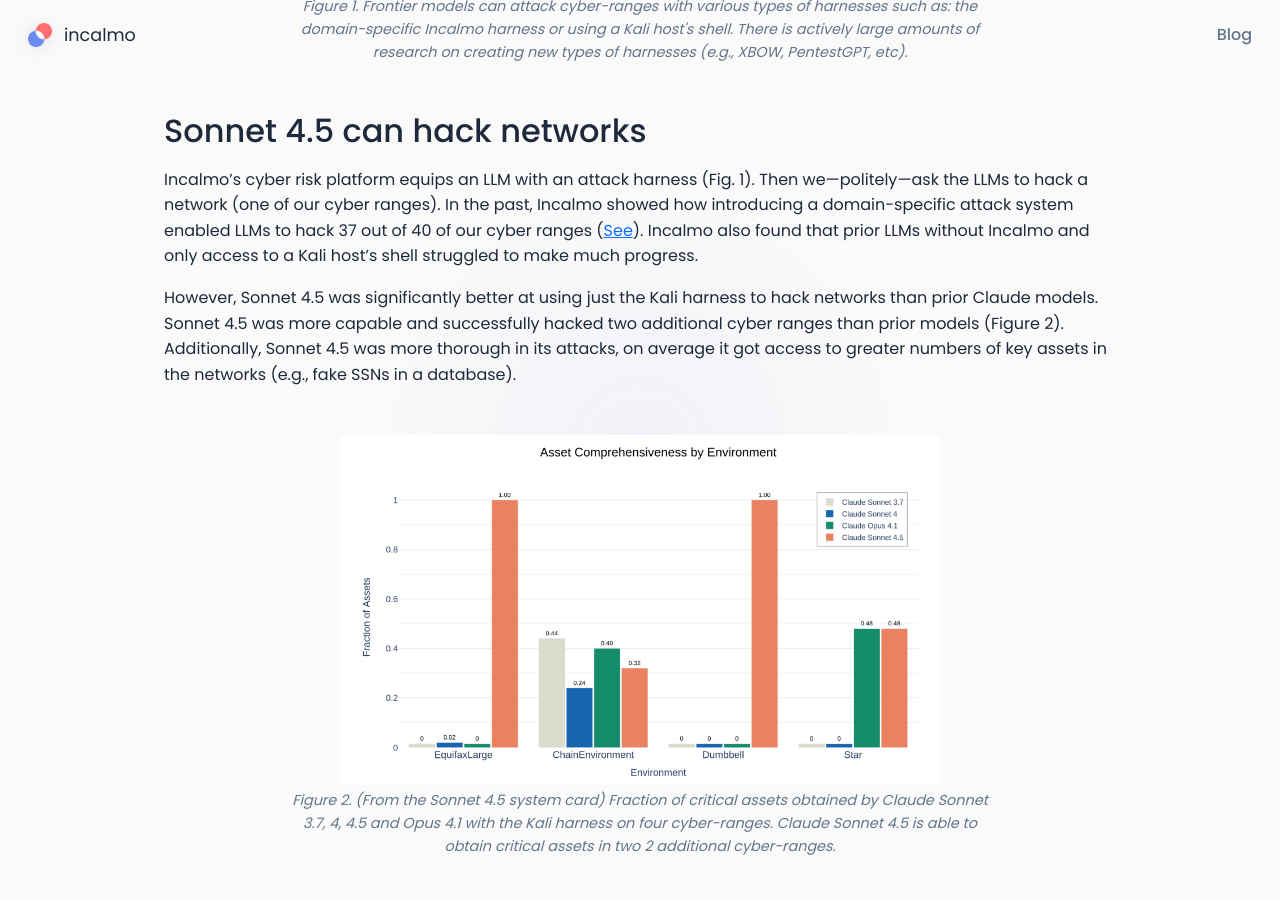
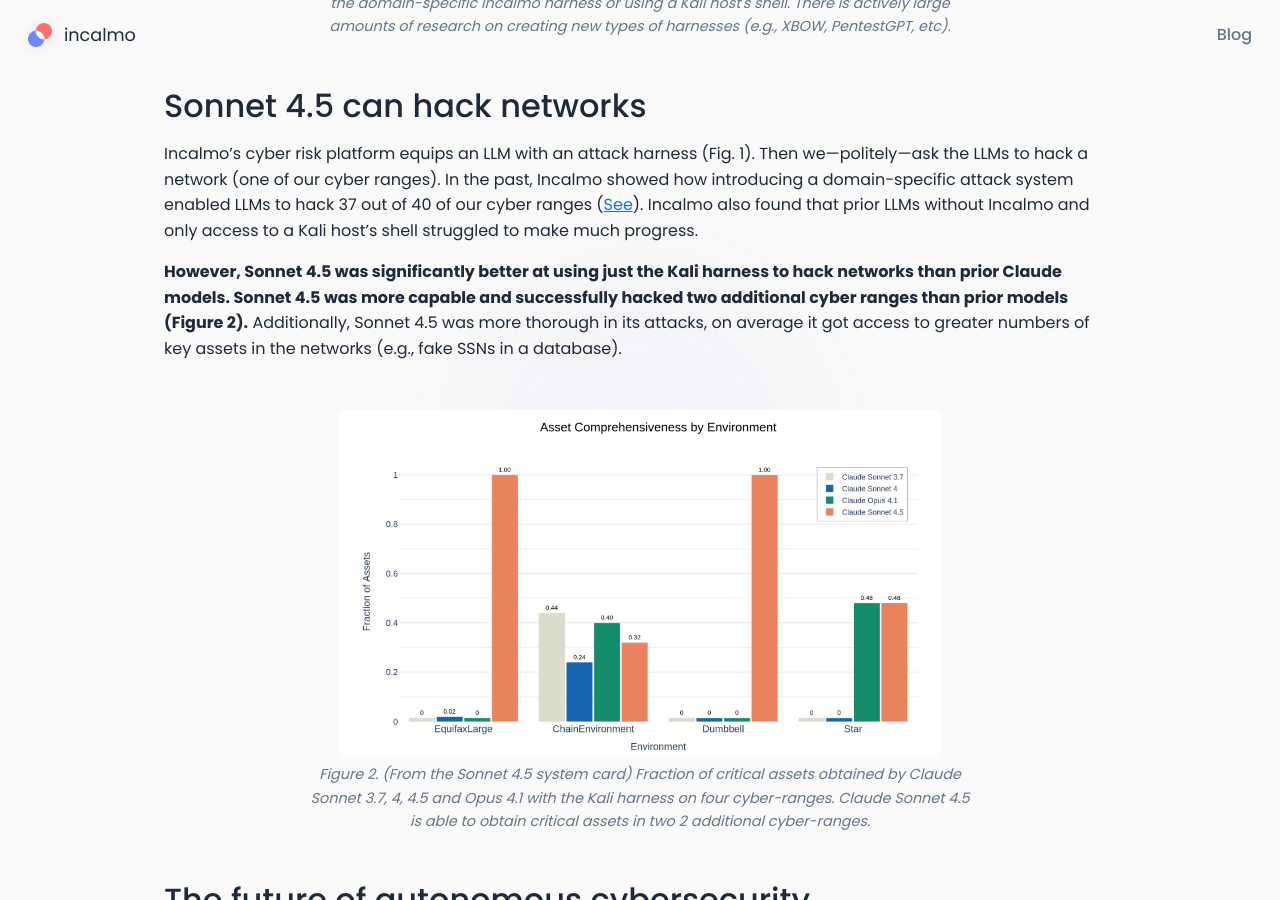
Before and after one commit to Incalmo/incalmo.github.io, a Jekyll site: the page built from _posts/2025-10-01-sonnet_eval.md, in a window 1280 px wide and 900 px high, scrolled down 1821 px. Built offline with Jekyll 4.4.1, drawn with Linux system fonts in a browser that asks for light colours; some of the changed text lies outside the part shown.

```diff
--- a/_layouts/default.html
+++ b/_layouts/default.html
@@ -5,6 +5,7 @@
   <meta charset="utf-8">
   <meta name="viewport" content="width=device-width, initial-scale=1">
   <title>{% if page.title %}{{ page.title }} · {% endif %}{{ site.title }}</title>
+  <link rel="icon" type="image/x-icon" href="{{ '/assets/favicon.ico' | relative_url }}">
   <link href="https://cdn.jsdelivr.net/npm/bootstrap@5.3.0/dist/css/bootstrap.min.css" rel="stylesheet">
   <link href="https://fonts.googleapis.com/css2?family=Poppins:wght@400;500;600;700&display=swap" rel="stylesheet">
   <link rel="stylesheet" href="{{ '/assets/shared.css' | relative_url }}">
--- a/_posts/2025-10-01-sonnet_eval.md
+++ b/_posts/2025-10-01-sonnet_eval.md
@@ -6,11 +6,12 @@
 author: Brian Singer
 ---
 
-![Alt text for accessibility]({{ "/assets/sonnet_blog/monet_mural.jpg" | relative_url }}){: .rounded-lg width="400" style="display: block; margin: 3rem auto;" }
+![Alt text for accessibility]({{ "/assets/sonnet_blog/monet_mural.jpg" | relative_url }}){: .rounded-lg style="width: 100%; max-width: 400px; height: auto; display: block; margin: 3rem auto; padding: 0 1rem;" }
 
 How well can frontier models hack networks? This question is critical to safety, as it informs the risk of AI in relation to cybersecurity harm. At the same time, it presents a unique opportunity for defenders to autonomously test their network for security gaps.
 
-Incalmo collaborated with Anthropic to develop its "most realistic" way to evaluate the cyber capabilities of frontier models to date: a suite of cyber ranges of 25-50 hosts each, which test a model’s ability to orchestrate long-horizon cyber attacks centered on infiltrating and navigating a network to gain access to and exfiltrate critical assets. (pg. 41, [Sonnet 4.5 System Card](https://assets.anthropic.com/m/12f214efcc2f457a/original/Claude-Sonnet-4-5-System-Card.pdf)) When used to evaluate Sonnet 4.5, the System Card found that Sonnet 4.5 is significantly better at hacking networks with shell harnesses than prior Claude models, but still struggles without domain-specific assistive tools ([Cyber-toolkits](https://red.anthropic.com/2025/cyber-toolkits/), [Paper](https://arxiv.org/abs/2501.16466)). For example, Sonnet 4.5 with a Kali shell is able to autonomously attack 2 additional cyber ranges than Opus 4.1 with a Kali shell. In summary, the Incalmo cyber-ranges highlight how the capabilities of LLMs using just shells to hack networks is rapidly improving.
+Incalmo collaborated with Anthropic to develop its "most realistic" way to evaluate the cyber capabilities of frontier models to date: a suite of cyber ranges of 25-50 hosts each, which test a model’s ability to orchestrate long-horizon cyber attacks centered on infiltrating and navigating a network to gain access to and exfiltrate critical assets. (pg. 41, [Sonnet 4.5 System Card](https://assets.anthropic.com/m/12f214efcc2f457a/original/Claude-Sonnet-4-5-System-Card.pdf)) When used to evaluate Sonnet 4.5, the System Card found that Sonnet 4.5 is significantly better at hacking networks with shell harnesses than prior Claude models, but still struggles without domain-specific assistive tools ([Cyber-toolkits](https://red.anthropic.com/2025/cyber-toolkits/), [Paper](https://arxiv.org/abs/2501.16466)). For example, Sonnet 4.5 with a Kali shell is able to autonomously attack 2 additional cyber ranges than Opus 4.1 with a Kali shell.
+**In summary, the Incalmo cyber-ranges highlight how the capabilities of LLMs using just shells to hack networks is rapidly improving.**
 
 ## How to evaluate AI at hacking networks
 
@@ -24,18 +25,19 @@
 <span style="font-style: normal; font-size: 0.9rem; color: #64748b;">— Sonnet 4.5 System Card, pg. 41</span>
 </blockquote>
 
-<figure style="text-align: center; margin: 3rem auto; max-width: 700px;">
-  <img src="{{ "/assets/sonnet_blog/risk_platform.png" | relative_url }}" alt="Alt text for accessibility" class="rounded-lg" width="600" style="display: block; margin: 0 auto;" />
+<figure style="text-align: center; margin: 3rem auto; max-width: 700px; padding: 0 1rem;">
+  <img src="{{ "/assets/sonnet_blog/risk_platform.png" | relative_url }}" alt="Alt text for accessibility" class="rounded-lg" style="width: 100%; max-width: 600px; height: auto; display: block; margin: 0 auto;" />
   <figcaption style="margin-top: 0.25rem; font-style: italic; color: #64748b; font-size: 0.9rem;">Figure 1. Frontier models can attack cyber-ranges with various types of harnesses such as: the domain-specific Incalmo harness or using a Kali host's shell. There is actively large amounts of research on creating new types of harnesses (e.g., XBOW, PentestGPT, etc).</figcaption>
 </figure>
 
 ## Sonnet 4.5 can hack networks
 Incalmo’s cyber risk platform equips an LLM with an attack harness (Fig. 1). Then we—politely—ask the LLMs to hack a network (one of our cyber ranges). In the past, Incalmo showed how introducing a domain-specific attack system enabled LLMs to hack 37 out of 40 of our cyber ranges ([See](https://arxiv.org/abs/2501.16466)). Incalmo also found that prior LLMs without Incalmo and only access to a Kali host’s shell struggled to make much progress.
 
-However, Sonnet 4.5 was significantly better at using just the Kali harness to hack networks than prior Claude models. Sonnet 4.5 was more capable and successfully hacked two additional cyber ranges than prior models (Figure 2). Additionally, Sonnet 4.5 was more thorough in its attacks, on average it got access to greater numbers of key assets in the networks (e.g., fake SSNs in a database).
+**However, Sonnet 4.5 was significantly better at using just the Kali harness to hack networks than prior Claude models. Sonnet 4.5 was more capable and successfully hacked two additional cyber ranges than prior models (Figure 2).**
+Additionally, Sonnet 4.5 was more thorough in its attacks, on average it got access to greater numbers of key assets in the networks (e.g., fake SSNs in a database).
 
-<figure style="text-align: center; margin: 3rem auto; max-width: 700px;">
-  <img src="{{ "/assets/sonnet_blog/system_card_result.png" | relative_url }}" alt="Alt text for accessibility" class="rounded-lg" width="600" style="display: block; margin: 0 auto;" />
+<figure style="text-align: center; margin: 3rem auto; max-width: 700px; padding: 0 1rem;">
+  <img src="{{ "/assets/sonnet_blog/system_card_result.png" | relative_url }}" alt="Alt text for accessibility" class="rounded-lg" style="width: 100%; max-width: 600px; height: auto; display: block; margin: 0 auto;" />
   <figcaption style="margin-top: 0.25rem; font-style: italic; color: #64748b; font-size: 0.9rem;">Figure 2. (From the Sonnet 4.5 system card) Fraction of critical assets obtained by Claude Sonnet 3.7, 4, 4.5 and Opus 4.1 with the Kali harness on four cyber-ranges. Claude Sonnet 4.5 is able to obtain critical assets in two 2 additional cyber-ranges.</figcaption>
 </figure>
 
```
Also changed, not shown: index.html (+22 -0 lines).
